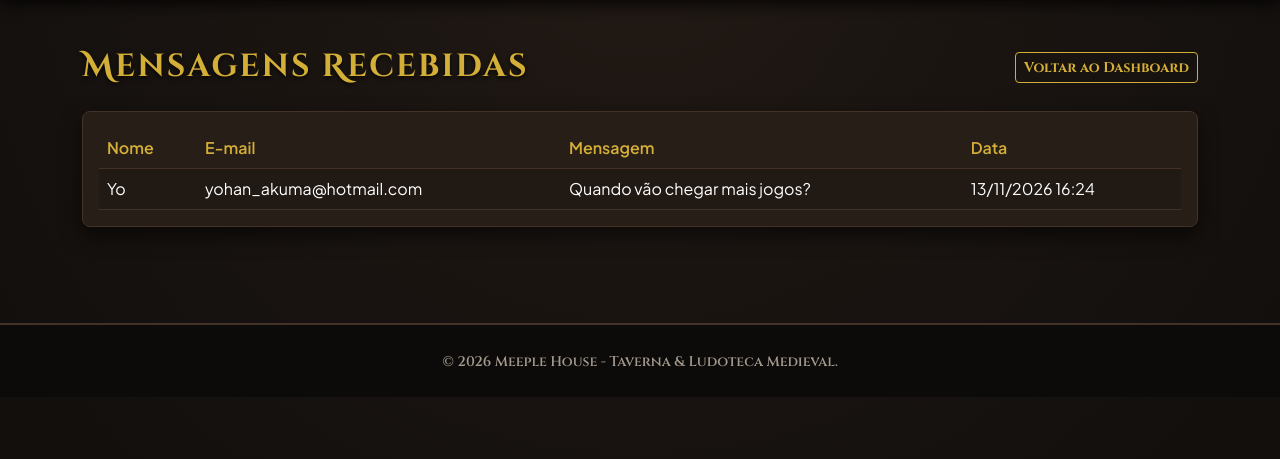
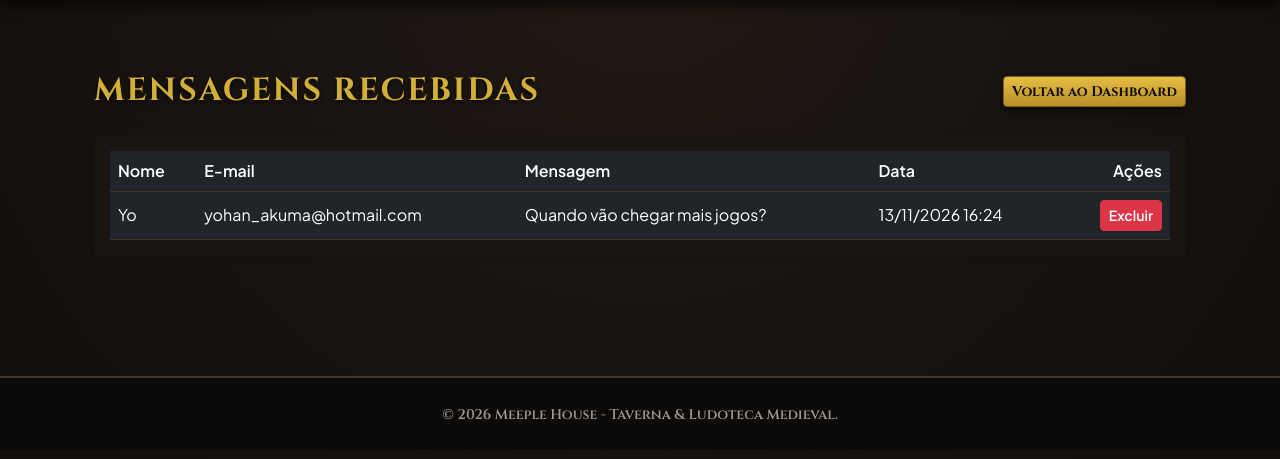
Before and after one commit to YohanAlencar/meeple-house-taverna, a Django app: page /gerenciar/contatos/ in a window 1280 px wide. Shown: the part 79-538 px from the top of the page. Run offline with Django 5.2, Linux system fonts and the light colour scheme; a user stored in the database is signed in; data comes from the database, SQL or seed files in the repository.

Commit message:
Adiciona exclusao de mensagens na pagina de contatos

```diff
--- a/taverna/templates/taverna/gerenciar_contatos.html
+++ b/taverna/templates/taverna/gerenciar_contatos.html
@@ -1,37 +1,55 @@
 {% extends 'taverna/base.html' %}
+{% block content %}
 
-{% block content %}
+<div class="container py-4">
     <div class="d-flex justify-content-between align-items-center mb-4">
-    <h2 class="fw-bold mb-0">Mensagens Recebidas</h2>
-    <a href="{% url 'dashboard' %}" class="btn btn-outline-warning btn-sm">Voltar ao Dashboard</a>
+        <h1 class="h2 fw-bold text-uppercase mb-0" style="color: var(--gold-amber); font-family: 'Cinzel', serif;">
+            Mensagens Recebidas
+        </h1>
+        <a href="{% url 'dashboard' %}" class="btn btn-warning btn-sm fw-bold">
+            Voltar ao Dashboard
+        </a>
     </div>
 
-<div class="card p-3">
+    <div class="card shadow-sm border-0 p-3" style="background-color: #1a1512; border: 1px solid #33261c;">
         <div class="table-responsive">
-        <table class="table table-dark table-striped table-hover align-middle mb-0" style="--bs-table-bg: #281e18; --bs-table-striped-bg: #211914; --bs-table-hover-bg: #33261e; --bs-table-color: #e6dfd5; --bs-table-border-color: #423227;">
+            <table class="table table-dark table-hover align-middle mb-0">
                 <thead>
                     <tr>
-                    <th style="color: #d4af37;">Nome</th>
-                    <th style="color: #d4af37;">E-mail</th>
-                    <th style="color: #d4af37;">Mensagem</th>
-                    <th style="color: #d4af37;">Data</th>
+                        <th>Nome</th>
+                        <th>E-mail</th>
+                        <th>Mensagem</th>
+                        <th>Data</th>
+                        <th class="text-end">Ações</th>
                     </tr>
                 </thead>
                 <tbody>
-                {% for m in contatos %}
+                    {% for contato in contatos %}
                         <tr>
-                    <td>{{ m.nome }}</td>
-                    <td>{{ m.email }}</td>
-                    <td>{{ m.mensagem }}</td>
-                    <td>{{ m.data_envio|date:"d/m/Y H:i" }}</td>
+                            <td>{{ contato.nome }}</td>
+                            <td>{{ contato.email }}</td>
+                            <td>{{ contato.mensagem }}</td>
+                            <td>{{ contato.data_envio|date:"d/m/Y H:i" }}</td>
+                            <td class="text-end">
+                                <form method="post" action="{% url 'excluir_contato' contato.id %}" class="d-inline">
+                                    {% csrf_token %}
+                                    <button type="submit" class="btn btn-danger btn-sm fw-bold" onclick="return confirm('Deseja remover esta mensagem?');">
+                                        Excluir
+                                    </button>
+                                </form>
+                            </td>
                         </tr>
                     {% empty %}
                         <tr>
-                    <td colspan="4" class="text-center py-4" style="color: #a3998e;">Nenhuma mensagem recebida.</td>
+                            <td colspan="5" class="text-center text-muted py-4">
+                                Nenhuma mensagem recebida até o momento.
+                            </td>
                         </tr>
                     {% endfor %}
                 </tbody>
             </table>
         </div>
     </div>
+</div>
+
 {% endblock %}
--- a/taverna/urls.py
+++ b/taverna/urls.py
@@ -80,6 +80,11 @@ urlpatterns = [
         "gerenciar/contatos/", views.gerenciar_contatos, name="gerenciar_contatos"
     ),
     path(
+        "gerenciar/contatos/excluir/<int:contato_id>/",
+        views.excluir_contato,
+        name="excluir_contato",
+    ),
+    path(
         "gerenciar/servicos/", views.gerenciar_servicos, name="gerenciar_servicos"
     ),
     path(
--- a/taverna/views.py
+++ b/taverna/views.py
@@ -264,6 +264,15 @@ def gerenciar_contatos(request):
 
 
 @apenas_admin
+def excluir_contato(request, contato_id):
+    contato_msg = get_object_or_404(ContatoMensagem, id=contato_id)
+    if request.method == "POST":
+        contato_msg.delete()
+        messages.success(request, "Mensagem removida com sucesso!")
+    return redirect("gerenciar_contatos")
+
+
+@apenas_admin
 def gerenciar_servicos(request):
     servicos = Produto.objects.all().select_related("categoria")
     categorias = Categoria.objects.all()
```
Lines whose indentation alone changed are shown as unchanged.
